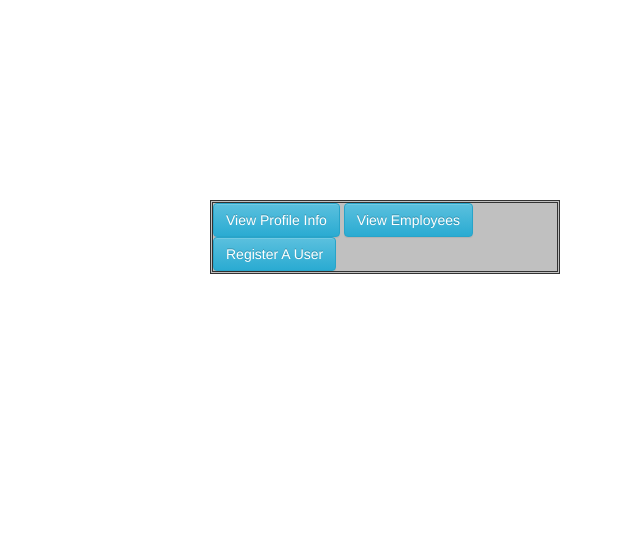
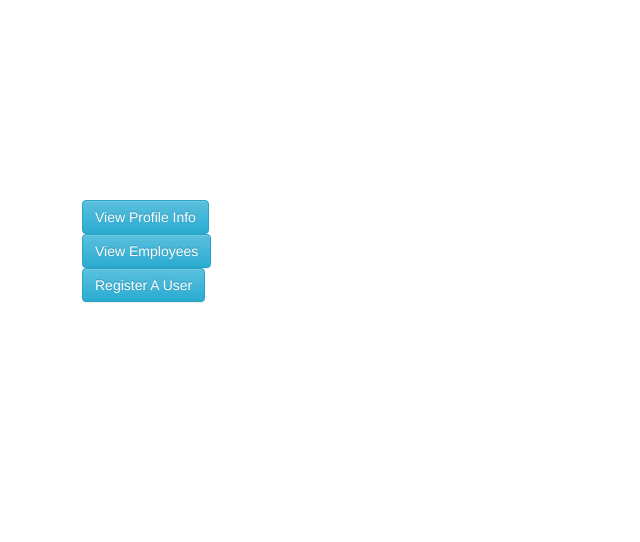
Before and after one commit to sxHelloWorld/SWEN-344-API-Project, a PHP site: page /adminHome.php in a window 1280 px wide. Shown: the part 200-742 px from the top of the page, without its empty margins (430-1070 px from the left). Run offline with PHP 8.4, Linux system fonts and the light colour scheme.

Commit message:
messing around with styling more

```diff
--- a/website/html/css/Home.css
+++ b/website/html/css/Home.css
@@ -1,11 +1,8 @@
 #buttonLinks {
-	border: double;
-	background-color: #C0C0C0;
     position: absolute;
-    max-width: 350px;
-    max-height: 25%;
     top: 50%;
-    left: 50%;
+    left: 40%;
+    max-width: 15%
 }
 #buttons {
 	padding: 25px;
```
